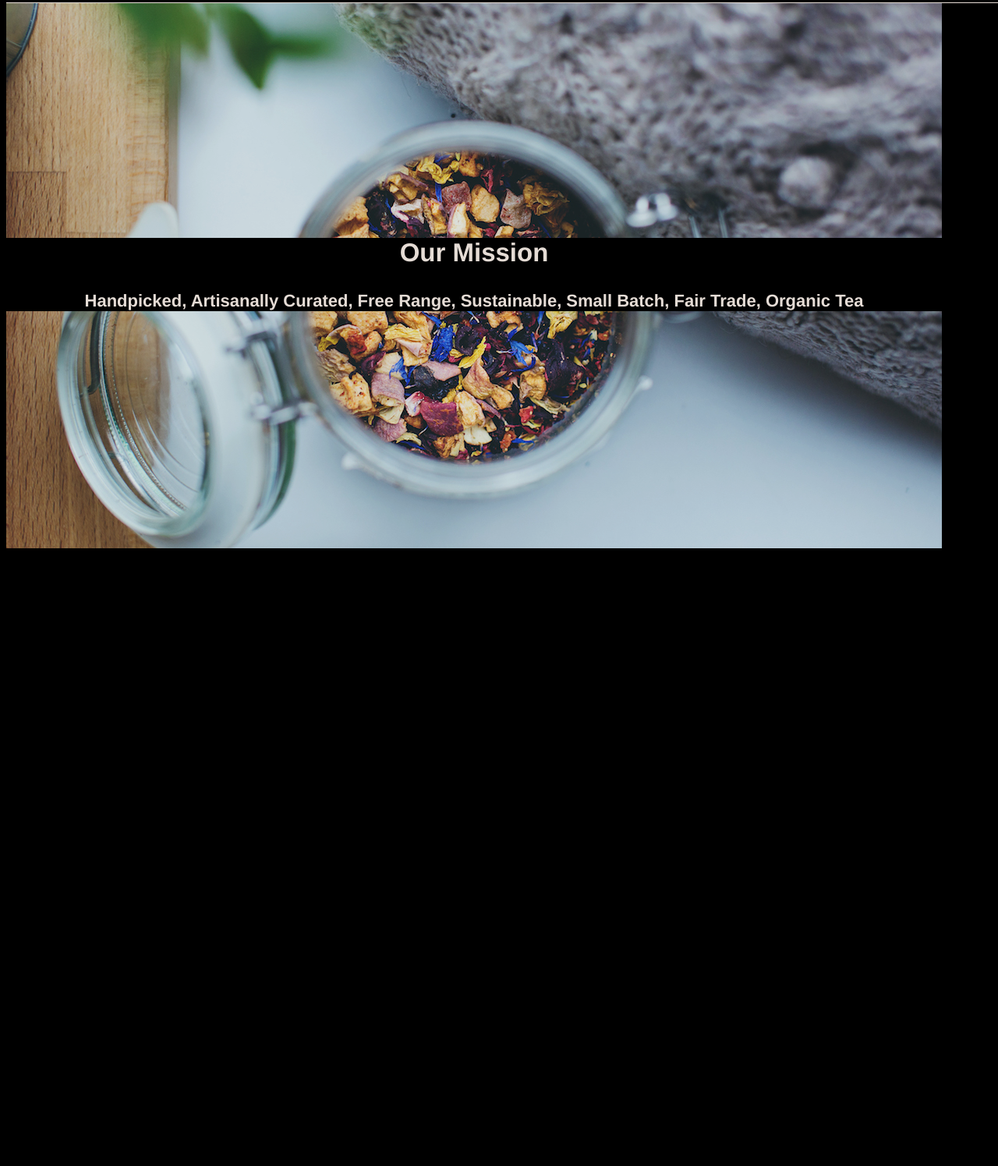
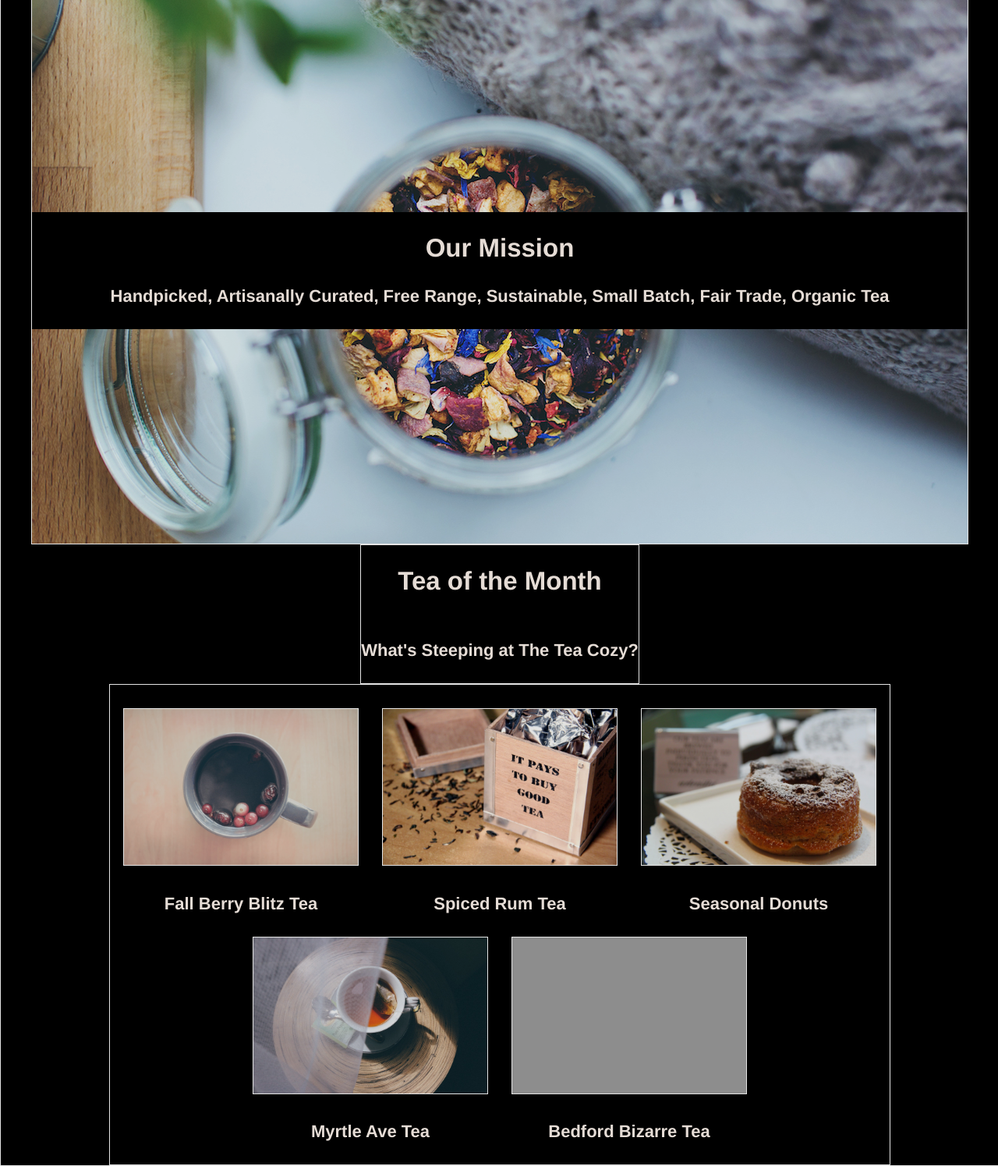
Before and after one commit to wzupan/teacozy, a plain HTML site: page index.html in a window 1280 px wide. Shown: the part 74-1569 px from the top of the page at 78% size. Before the commit the page ends 800 px from the top, so only its background shows below. Drawn offline with Linux system fonts and the light colour scheme; grey boxes are pictures that could not be loaded.

Commit message:
finished 2/3 sections of main content.

```diff
--- a/index.html
+++ b/index.html
@@ -33,12 +33,42 @@
 <div class="content-container">
 
   <div class="mission">
-    <div class="image-content">
       <div class="stripe">
         <h2>Our Mission</h2>
         <h4>Handpicked, Artisanally Curated, Free Range, Sustainable, Small Batch, Fair Trade, Organic Tea</h4>
       </div>
+  </div>
+
+  <div id="tea-month">
+    <h2>Tea of the Month</h2>
+    <h4>What's Steeping at The Tea Cozy?</h4>
+  </div>
+
+  <div class="month">
+    <div class="card" id="blitz">
+      <img src="./resources/photos/berry-blitz.jpg">
+      <h4>Fall Berry Blitz Tea</h4>
     </div>
+    <div class="card">
+      <img src="./resources/photos/spiced-rum.jpg">
+      <h4> Spiced Rum Tea</h4>
+    </div>
+    <div class="card">
+      <img src="./resources/photos/donut.jpg">
+      <h4>Seasonal Donuts</h4>
+    </div>
+    <div class="card">
+      <img src="./resources/photos/myrtle-ave.jpg">
+      <h4>Myrtle Ave Tea</h4>
+    </div>
+    <div class="card">
+      <img src="./resources/photos/bedford-bizzare.jpg">
+      <h4>Bedford Bizarre Tea</h4>
+    </div>
+
+    <div class="locations">
+    </div>
+
   </div>
 
 </div>
--- a/resources/css/style.css
+++ b/resources/css/style.css
@@ -5,6 +5,7 @@ body {
   background-color: black;
   opacity: 0.9;
   text-align: center;
+  margin: 0px;
 }
 
 /*Header*/
@@ -14,6 +15,7 @@ header {
   flex-wrap: wrap;
   align-items: center;
   justify-content: space-between;
+  background: black;
   position: fixed;
   z-index: 5;
   width: 100%;
@@ -44,25 +46,43 @@ a {
 .content-container {
   display: flex;
   flex-direction: column;
-  align-content: space-between;
-  justify-content: center;
-  flex-wrap: wrap;
+  align-items: center;
+  position: relative;
+  top: 69px;
+  text-align: center;
+  border: 1px solid white;
+  width: 100%;
 }
 .mission {
   display: flex;
-  justify-content: center;
-}
-.mission .image-content {
-  align-content: center;
+  flex-direction: column;
   justify-content: center;
   background-image: url(../photos/mission-background.jpg);
-  margin-top: 69px;
-  min-width: 1200px;
+  width: 1200px;
   height: 700px;
+  border: 1px solid white;
 }
 .stripe {
+  background-color: black;
+  z-index: 3;
+}
+#tea-month {
+  display: flex;
   flex-direction: column;
-  background-color: black;
-  align-item: center;
-  z-index: 5;
+  justify-content: space-between;
+  border: 1px solid white;
 }
+.month {
+  width: 1000px;
+  display: flex;
+  justify-content: center;
+  flex-wrap: wrap;
+  padding-top: 30px;
+  border: 1px solid white;
+}
+.card img {
+  margin: 0px 15px;
+  height: 200px;
+  width: 300px;
+  border: 1px solid white;
+}
```
